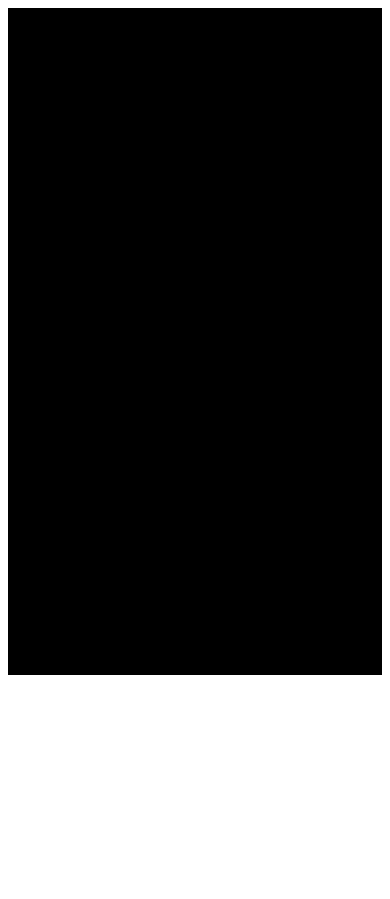
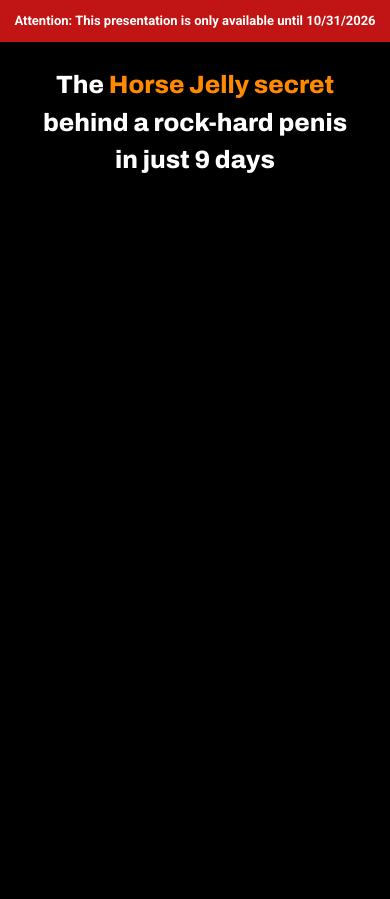
Before and after one commit to philipemdr-ui/horse-gelatin, a plain HTML site: page index.html in a window 390 px wide. Before the commit the page ends 844 px from the top, so only its background shows below. Drawn offline with Linux system fonts and the light colour scheme.

Commit message:
Update index.html

```diff
--- a/index.html
+++ b/index.html
@@ -1 +1,140 @@
-<vturb-smartplayer id="vid-6ae57d0f135e42c5e6d41f28" style="display: block; margin: 0 auto; width: 100%; max-width: 400px;"><div class="vturb-player-placeholder" style="position: relative; width: 100%; padding: 178.21782178217822% 0 0; z-index: 0; background-color: black;"></div></vturb-smartplayer> <script type="text/javascript"> var s=document.createElement("script"); s.src="https://scripts.converteai.net/4975771a-9311-426c-890f-8695051bfc3d/players/6ae57d0f135e42c5e6d41f28/v4/player.js", s.async=!0,document.head.appendChild(s); </script>
+<!DOCTYPE html>
+<html lang="en">
+<head>
+  <meta charset="UTF-8">
+  <meta name="viewport" content="width=device-width, initial-scale=1.0">
+  <title>The Horse Gelatin Secret</title>
+
+  <!-- Meta Pixel Code -->
+  <script>
+  !function(f,b,e,v,n,t,s)
+  {if(f.fbq)return;n=f.fbq=function(){n.callMethod?
+  n.callMethod.apply(n,arguments):n.queue.push(arguments)};
+  if(!f._fbq)f._fbq=n;n.push=n;n.loaded=!0;n.version='2.0';
+  n.queue=[];t=b.createElement(e);t.async=!0;
+  t.src=v;s=b.getElementsByTagName(e)[0];
+  s.parentNode.insertBefore(t,s)}(window, document,'script',
+  'https://connect.facebook.net/en_US/fbevents.js');
+  fbq('init', '1560338545434023');
+  fbq('track', 'PageView');
+  </script>
+  <noscript><img height="1" width="1" style="display:none"
+  src="https://www.facebook.com/tr?id=1560338545434023&ev=PageView&noscript=1"
+  /></noscript>
+  <!-- End Meta Pixel Code -->
+
+  <!-- vTurb: otimização de carregamento -->
+  <script>!function(i,n){i._plt=i._plt||(n&&n.timeOrigin?n.timeOrigin+n.now():Date.now())}(window,performance);</script>
+  <link rel="preload" href="https://scripts.converteai.net/20a070d6-dd0d-4397-aab3-ecc0fb3a86c2/ab-test/6a45ed825128ca6609397206/player.js" as="script">
+  <link rel="preload" href="https://scripts.converteai.net/lib/js/smartplayer-wc/v4/smartplayer.js" as="script">
+  <link rel="dns-prefetch" href="https://cdn.converteai.net">
+  <link rel="dns-prefetch" href="https://scripts.converteai.net">
+  <link rel="dns-prefetch" href="https://images.converteai.net">
+  <link rel="dns-prefetch" href="https://m3u8.vturb.net">
+  <link rel="dns-prefetch" href="https://license.vturb.com">
+  <link rel="preconnect" href="https://fonts.googleapis.com">
+  <link rel="preconnect" href="https://fonts.gstatic.com" crossorigin>
+  <link href="https://fonts.googleapis.com/css2?family=Archivo:wght@700;800&family=Roboto:wght@500;700&display=swap" rel="stylesheet">
+  <style>
+    * { margin: 0; padding: 0; box-sizing: border-box; }
+
+    body {
+      background: #000;
+      color: #fff;
+      font-family: 'Roboto', Arial, sans-serif;
+      -webkit-font-smoothing: antialiased;
+    }
+
+    /* ===== BARRA VERMELHA DO TOPO ===== */
+    .top-bar {
+      background: #c11414;
+      color: #fff;
+      text-align: center;
+      font-weight: 700;
+      font-size: 15px;
+      padding: 14px 16px;
+      line-height: 1.4;
+    }
+
+    /* ===== HEADLINE ===== */
+    .headline {
+      font-family: 'Archivo', Arial, sans-serif;
+      font-weight: 800;
+      text-align: center;
+      font-size: 31px;
+      line-height: 1.5;
+      max-width: 440px;
+      margin: 32px auto 28px;
+      padding: 0 16px;
+    }
+    .headline .highlight { color: #ff8a00; }
+
+    /* ===== VSL ===== */
+    .vsl-wrapper {
+      width: 100%;
+      max-width: 400px;
+      margin: 0 auto 40px;
+      padding: 0 16px;
+    }
+    .vsl-box {
+      width: 100%;
+      background: #1a1a1a;
+    }
+    /* Placeholder - apague quando colar a VSL */
+    .vsl-placeholder {
+      aspect-ratio: 9 / 16;
+      display: flex;
+      align-items: center;
+      justify-content: center;
+      text-align: center;
+      color: #777;
+      font-size: 16px;
+      border: 2px dashed #444;
+      padding: 20px;
+    }
+
+    @media (max-width: 480px) {
+      .top-bar { font-size: 13px; padding: 12px 12px; }
+      .headline { font-size: 25px; margin: 24px auto 22px; }
+      .vsl-wrapper { padding: 0; }
+    }
+  </style>
+</head>
+<body>
+
+  <!-- BARRA DE ATENÇÃO (data atualiza sozinha pro dia de hoje) -->
+  <div class="top-bar">
+    Attention: This presentation is only available until <span id="today"></span>
+  </div>
+
+  <!-- HEADLINE -->
+  <h1 class="headline">
+    The <span class="highlight">Horse Jelly secret</span><br>
+    behind a rock-hard penis<br>
+    in just 9 days
+  </h1>
+
+  <!-- VSL -->
+  <div class="vsl-wrapper">
+    <div class="vsl-box">
+
+      <!-- ===== VSL (vTurb - Teste A/B) ===== -->
+     <vturb-smartplayer id="vid-6ae57d0f135e42c5e6d41f28" style="display: block; margin: 0 auto; width: 100%; max-width: 400px;"><div class="vturb-player-placeholder" style="position: relative; width: 100%; padding: 178.21782178217822% 0 0; z-index: 0; background-color: black;"></div></vturb-smartplayer>
+     <script type="text/javascript"> var s=document.createElement("script"); s.src="https://scripts.converteai.net/4975771a-9311-426c-890f-8695051bfc3d/players/6ae57d0f135e42c5e6d41f28/v4/player.js", s.async=!0,document.head.appendChild(s); </script>
+      <!-- ===== FIM DA VSL ===== -->
+
+    </div>
+  </div>
+
+  <script>
+    // Data de hoje no formato MM/DD/YYYY
+    (function () {
+      var d = new Date();
+      var mm = String(d.getMonth() + 1).padStart(2, '0');
+      var dd = String(d.getDate()).padStart(2, '0');
+      document.getElementById('today').textContent = mm + '/' + dd + '/' + d.getFullYear();
+    })();
+  </script>
+
+</body>
+</html>
```
